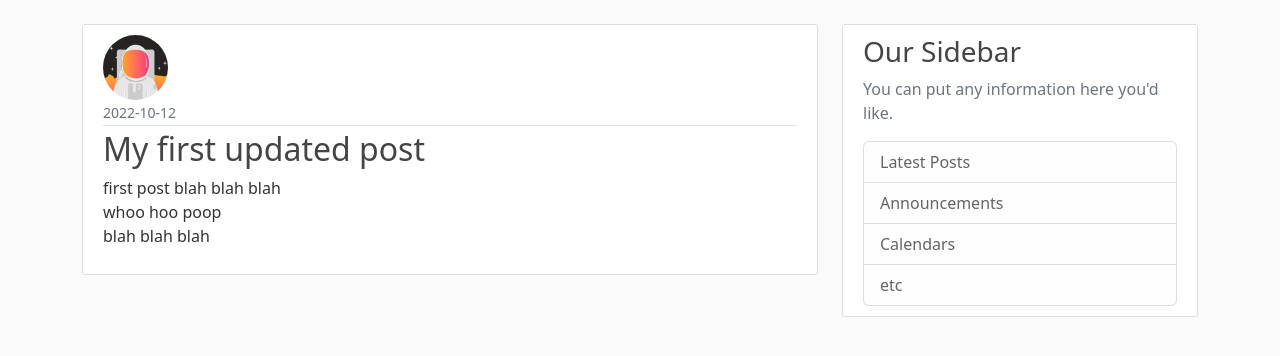
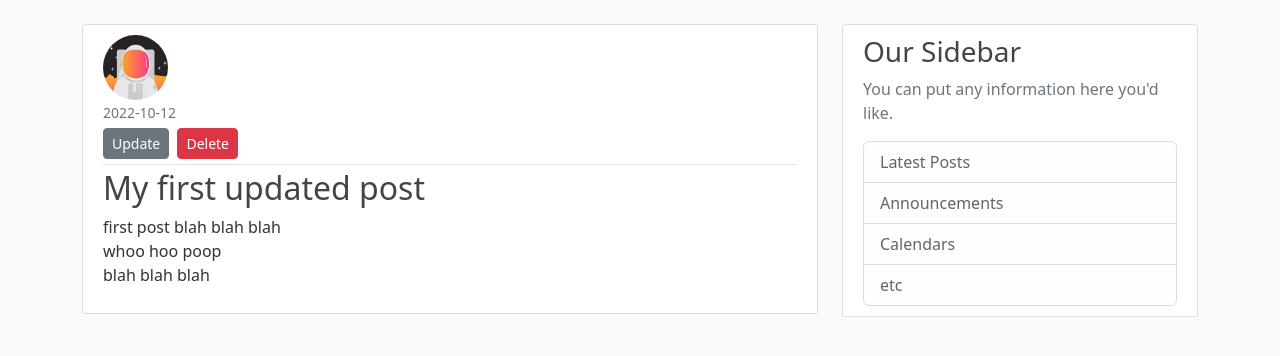
Before and after one commit to christinehannn/crispy-flask, a Flask app: page /post/1 in a window 1280 px wide. Shown: the part 56-412 px from the top of the page. Run offline with Flask 2, Linux system fonts and the light colour scheme; a user stored in the database is signed in; data comes from the database, SQL or seed files in the repository; both versions use the stored data as it was after the commit.

Commit message:
update and delete posts

```diff
--- a/flaskblog/routes.py
+++ b/flaskblog/routes.py
@@ -7,6 +7,7 @@ from flask import (
     flash,
     redirect,
     request,
+    abort,
 )
 from flask_login import (
     login_user,
@@ -158,10 +159,51 @@ def new_post():
         db.session.commit()
         flash('Your post has been created!', 'success')
         return redirect(url_for('home'))
-    return render_template('create_post.html', title='New Post', form=form)
+    return render_template(
+        'create_post.html',
+        title='New Post',
+        form=form,
+        legend='New Post'
+    )
 
 
 @app.route('/post/<int:post_id>')
 def post(post_id):
     post = Post.query.get_or_404(post_id)
     return render_template('post.html', title=post.title, post=post)
+
+
+@app.route('/post/<int:post_id>/update', methods=['GET', 'POST'])
+@login_required
+def update_post(post_id):
+    post = Post.query.get_or_404(post_id)
+    if post.author != current_user:
+        abort(403)
+    form = PostForm()
+    if form.validate_on_submit():
+        post.title = form.title.data
+        post.content = form.content.data
+        db.session.commit()
+        flash('Your post has been updated!', 'success')
+        return redirect(url_for('post', post_id=post.id))
+    elif request.method == 'GET':
+        form.title.data = post.title
+        form.content.data = post.content
+    return render_template(
+        'create_post.html',
+        title='Update Post',
+        form=form,
+        legend='Update Post'
+    )
+
+
+@app.route('/post/<int:post_id>/delete', methods=['POST'])
+@login_required
+def delete_post(post_id):
+    post = Post.query.get_or_404(post_id)
+    if post.author != current_user:
+        abort(403)
+    db.session.delete(post)
+    db.session.commit()
+    flash('Your post has been deleted!', 'success')
+    return redirect(url_for('home'))
--- a/flaskblog/templates/create_post.html
+++ b/flaskblog/templates/create_post.html
@@ -4,7 +4,7 @@
   <form method="POST" action="">
     {{ form.hidden_tag() }}
     <fieldset class="row">
-      <legend class="border-bottom mb-4">New Post</legend>
+      <legend class="border-bottom mb-4">{{ legend }}</legend>
       <div class="col-xs-12 mb-3">
         {{ form.title.label(class="form-control-label") }}
         {% if form.title.errors %}
--- a/flaskblog/templates/post.html
+++ b/flaskblog/templates/post.html
@@ -9,9 +9,44 @@
       <div class="article-metadata">
         <a class="mr-2" href="#">{{ post.username }}</a>
         <small class="text-muted">{{ post.date_posted.strftime('%Y-%m-%d') }}</small>
+        {% if post.author == current_user %}
+          <div>
+            <a
+              class="btn btn-secondary btn-sm mt-1 mb-1"
+              href="{{ url_for('update_post', post_id=post.id) }}"
+            >
+              Update
+            </a>
+            <button
+              type="button"
+              class="btn btn-danger btn-sm m-1"
+              data-bs-toggle="modal"
+              data-bs-target="#deleteModal"
+            >
+              Delete
+            </button>
+          </div>
+        {% endif %}
       </div>
       <h2 class="article-title">{{ post.title }}</h2>
       <p class="article-content">{{ post.content }}</p>
     </div>
   </article>
+  <!-- Modal -->
+  <div class="modal fade" id="deleteModal" tabindex="-1" aria-labelledby="deleteModalLabel" aria-hidden="true">
+    <div class="modal-dialog">
+      <div class="modal-content">
+        <div class="modal-header">
+          <h1 class="modal-title fs-5" id="deleteModalLabel">Delete Post?</h1>
+          <button type="button" class="btn-close" data-bs-dismiss="modal" aria-label="Close"></button>
+        </div>
+        <div class="modal-footer">
+          <button type="button" class="btn btn-secondary" data-bs-dismiss="modal">Close</button>
+          <form action="{{ url_for('delete_post', post_id=post.id) }}" method="POST">
+            <input class="btn btn-danger" type="submit" value="Delete">
+          </form>
+        </div>
+      </div>
+    </div>
+  </div>
 {% endblock content %}
```
Also changed, not shown: flaskblog/site.db.
